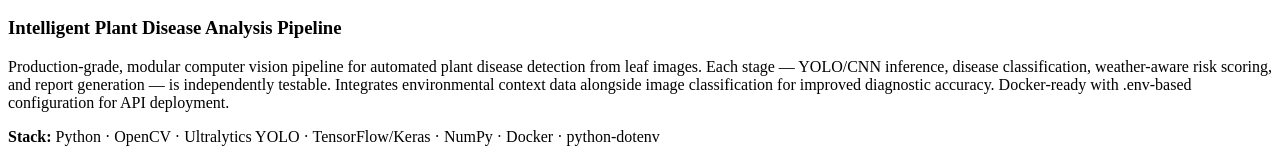
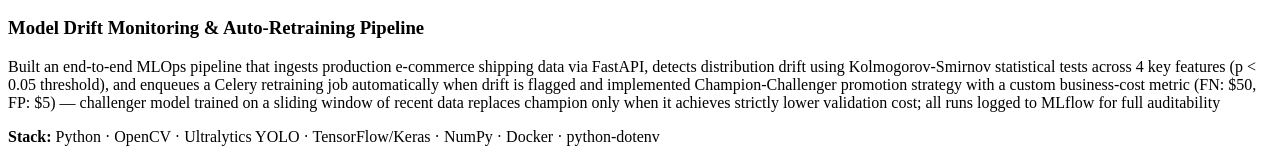
Before and after one commit to Gokul0Krishna/Gokul0Krishna.github.io, a website built with Parcel: page docs/index.html in a window 1280 px wide. Shown: the part 1653-1815 px from the top of the page. Built offline with nearby package versions, Linux system fonts and the light colour scheme.

Commit message:
Revise project overview for MLOps pipeline
Updated project description to reflect new MLOps pipeline features and improvements.

```diff
--- a/docs/index.html
+++ b/docs/index.html
@@ -144,18 +144,17 @@
           <div class="col-lg-4 col-sm-12">
             <div class="load-hidden project-wrapper__text">
               <h3 class=project-wrapper__text-title>
-                Intelligent Plant Disease Analysis Pipeline
+                Model Drift Monitoring & Auto-Retraining Pipeline
               </h3>
               <div>
                 <p class=mb-4>
-                  Production-grade, modular computer vision pipeline for
-                  automated plant disease detection from leaf images. Each
-                  stage — YOLO/CNN inference, disease classification,
-                  weather-aware risk scoring, and report generation — is
-                  independently testable. Integrates environmental context
-                  data alongside image classification for improved diagnostic
-                  accuracy. Docker-ready with .env-based configuration for
-                  API deployment.
+                   Built an end-to-end MLOps pipeline that ingests production e-commerce shipping
+                   data via FastAPI, detects distribution drift using Kolmogorov-Smirnov statistical tests across
+                   4 key features (p < 0.05 threshold), and enqueues a Celery retraining job automatically
+                   when drift is flagged and implemented Champion-Challenger promotion strategy with a custom
+                   business-cost metric (FN: $50, FP: $5) — challenger model trained on a sliding window of recent
+                   data replaces champion only when it achieves strictly lower validation cost; all runs logged to
+                   MLflow for full auditability
                 </p>
                 <p class=mb-4>
                   <strong>Stack:</strong> Python · OpenCV · Ultralytics YOLO
```
